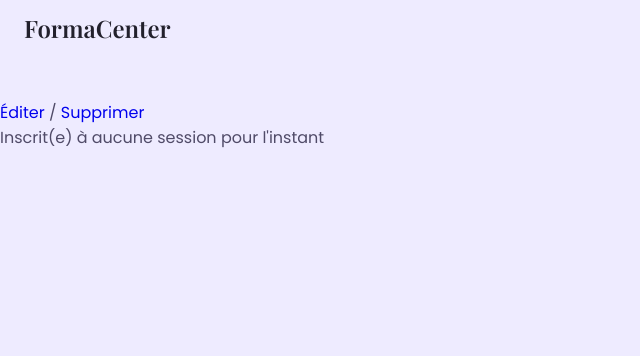
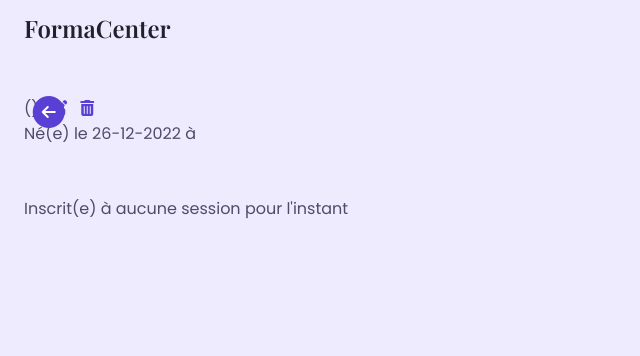
Before and after one commit to PM-Primo/SymfonyFormations, a Symfony app: template templates/stagiaire/show.html.twig in a window 1280 px wide. Shown: the top 356 px of the page, without its empty margins (0-640 px from the left). Run offline with Twig, Linux system fonts and the light colour scheme; the template is opened without the code that fills it, so the values that code supplies are empty; some libraries are stand-ins or nearby versions; some web fonts are replaced.

Commit message:
added CSS to Stagiaire profiles

```diff
--- a/public/css/styles.css
+++ b/public/css/styles.css
@@ -75,9 +75,6 @@ h1, h2 {
     color: var(--title-color);
     font-weight: var(--font-medium);
     text-align: center;
-}
-
-h1{
     font-family: var(--title-font);
     font-weight: var(--font-bold);
 }
@@ -117,6 +114,11 @@ img {
 
 .titre-section{
     margin-bottom: 3rem;
+}
+
+.titre-soussection{
+    margin-block: 2rem;
+    font-size: var(--h2-font-size);
 }
 
 .section{
@@ -182,6 +184,7 @@ img {
 .button-nvsession{
     margin-block: 3rem;
 }
+
 
 .two-buttons{
     display: flex;
@@ -343,6 +346,7 @@ input{
     box-shadow: 0 2px 8px hsla(19, 64%, 24%, .1);
     border-radius: 1.5rem;
     padding: .4rem .4rem .4rem 1rem;
+    position: relative;
 }
 
 /*=============== ADD SESSIONS ===============*/
@@ -353,3 +357,19 @@ input{
     gap: .75rem;
     flex-wrap: wrap;
 } */
+
+
+/*=============== SHOW STAGIAIRE ===============*/
+
+.button-unsub{
+    font-size: 18pt;
+    position: absolute;
+    right : .8rem;
+    top : .1rem;
+    color:  hsl(20, 63%, 73%) ;
+    transition: color .5s;
+}
+
+.button-unsub:hover{
+    color:  hsl(20, 63%, 53%) ;
+}
--- a/templates/stagiaire/index.html.twig
+++ b/templates/stagiaire/index.html.twig
@@ -4,7 +4,7 @@
 
 {% block body %}
     <section class="section container">
-        <h1>Liste des stagiaires</h1>
+        <h1 class="titre-section">Liste des stagiaires</h1>
 
         <div class="button-nvsession"><a href="{{path('add_stagiaire')}}" class="button button-green">Nouveau stagiaire</a></div>
 
--- a/templates/stagiaire/show.html.twig
+++ b/templates/stagiaire/show.html.twig
@@ -1,34 +1,54 @@
 {% extends 'base.html.twig' %}
 
-{% block title %}Détails du stagiaire{% endblock %}
+{% block title %}{{stagiaire}}{% endblock %}
 
 {% block body %}
+    <section class="section container">
 
+        <a href="{{path('app_stagiaire')}}" class="back-arrow-stack">
+            <span class="fa-stack back-arrow-stack">
+                <i class="fa fa-circle fa-stack-2x icon-background"></i>
+                <i class="fa fa-arrow-left fa-stack-1x back-arrow"></i>
+            </span>
+        </a>
 
-    <h1>{{stagiaire}}</h1>
+        <h1 class="titre-section">{{stagiaire}}</h1>
 
         <p>
-        {{stagiaire}} ({{stagiaire.sexe}})<br>
+            {{stagiaire}} ({{stagiaire.sexe}})&nbsp&nbsp
+            <a href="{{path('edit_stagiaire',{'id':stagiaire.id})}}"><i class="fa-solid fa-pen-to-square link"></i></a>&nbsp&nbsp
+            <a href="{{path('delete_stagiaire',{'id':stagiaire.id})}}"><i class="fa-solid fa-trash-can link"></i></a>
+            <br>
             Né(e) le {{stagiaire.dateNaissance | date("d-m-Y")}} à {{stagiaire.ville}}<br>
             {{stagiaire.email}}<br>
             {{stagiaire.telephone}}<br>
         </p>
-    <p>
-        <a href="{{path('edit_stagiaire',{'id':stagiaire.id})}}">Éditer</a>
-        / <a href="{{path('delete_stagiaire',{'id':stagiaire.id})}}">Supprimer</a>
-    </p>
+
+
 
         {% if stagiaire.sessionsFormation | length == 0 %}
             <p>Inscrit(e) à aucune session pour l'instant</p>
         {% else %}
 
-        <h2>Inscrit(e) aux sessions :</h2>
+            <h2 class="titre-soussection">Inscrit(e) aux sessions :</h2>
 
+            <div class="card-container">
             {% for session in stagiaire.sessionsFormation %}
-            <a href="{{path('show_session_formation', {'id':session.id})}}">{{session}}</a>
-            <a href="{{path('removesessionfrom_stagiaire', {'idsess':session.id , 'idstag':stagiaire.id})}}">[désinscrire]</a><br>
+                <div class="card">
+                    <a href="{{path('show_session_formation', {'id':session.id})}}" class="link">{{session.intituleSession}}</a><br>
+                    Du {{session.dateDebut | date("d-m-Y")}}<br>
+                    Au {{session.dateFin | date("d-m-Y")}}<br>
+                    {% if session.participants|length != session.nbPlaces %}
+                        {{session.nbPlaces - session.participants|length}}/{{session.nbPlaces}} places disponibles
+                    {% else %}
+                        Session complète !
+                    {% endif %}
+                    <a href="{{path('removesessionfrom_stagiaire', {'idsess':session.id , 'idstag':stagiaire.id})}}" class="button-unsub"><i class="fa-solid fa-circle-xmark"></i></a><br>
+                </div>
             {% endfor %}
+            </div>
 
         {% endif %}
+    </section>
 
 {% endblock %}
```
Lines whose indentation alone changed are shown as unchanged.
